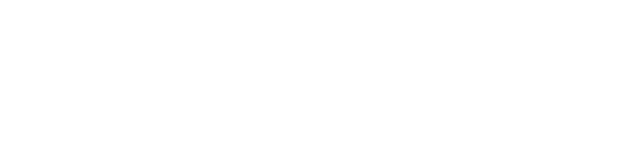
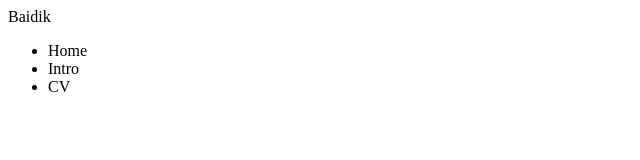
Before and after one commit to baidik-ghosh/baidik-ghosh.github.io, a plain HTML site: page index.html in a window 1280 px wide. Shown: the whole page, without its empty margins (0-640 px from the left). Drawn offline with Linux system fonts and the light colour scheme.

Commit message:
Redirection LI Created

```diff
--- a/index.html
+++ b/index.html
@@ -4,9 +4,19 @@
     <meta charset="UTF-8">
     <meta http-equiv="X-UA-Compatible" content="IE=edge">
     <meta name="viewport" content="width=device-width, initial-scale=1.0">
-    <title>Document</title>
+    <title>Baidik Ghosh - Aspiring AiMl Engineer</title>
 </head>
 <body>
+    <div class = "sidebar">
+        Baidik
+        <nav>
+            <ul>
+                <li>Home</li>
+                <li>Intro</li>
+                <li>CV</li>
+            </ul>
+        </nav>
 
+    </div>
 </body>
 </html>
```
